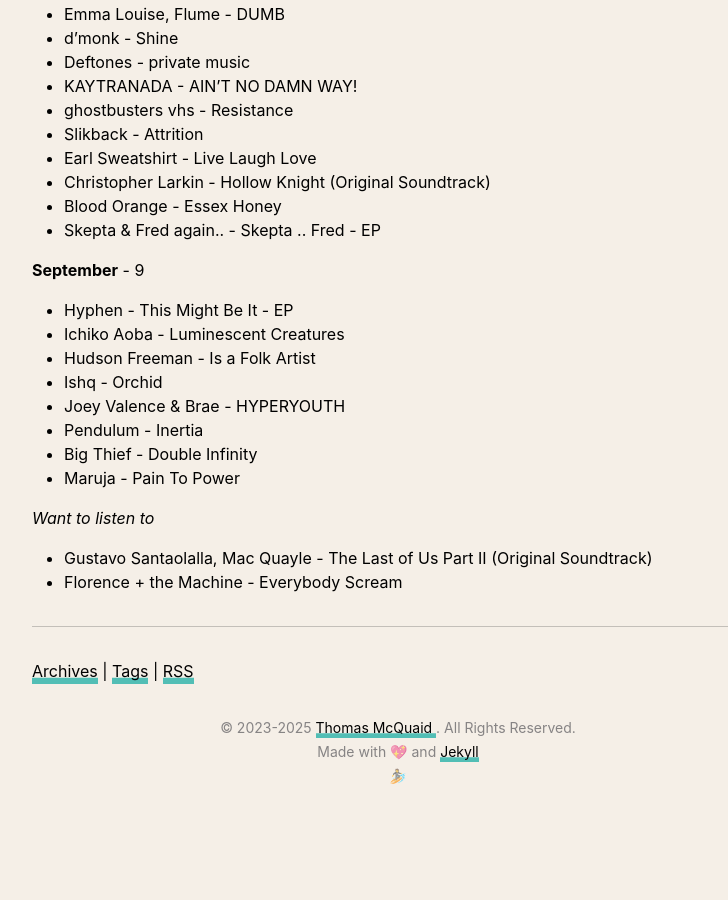
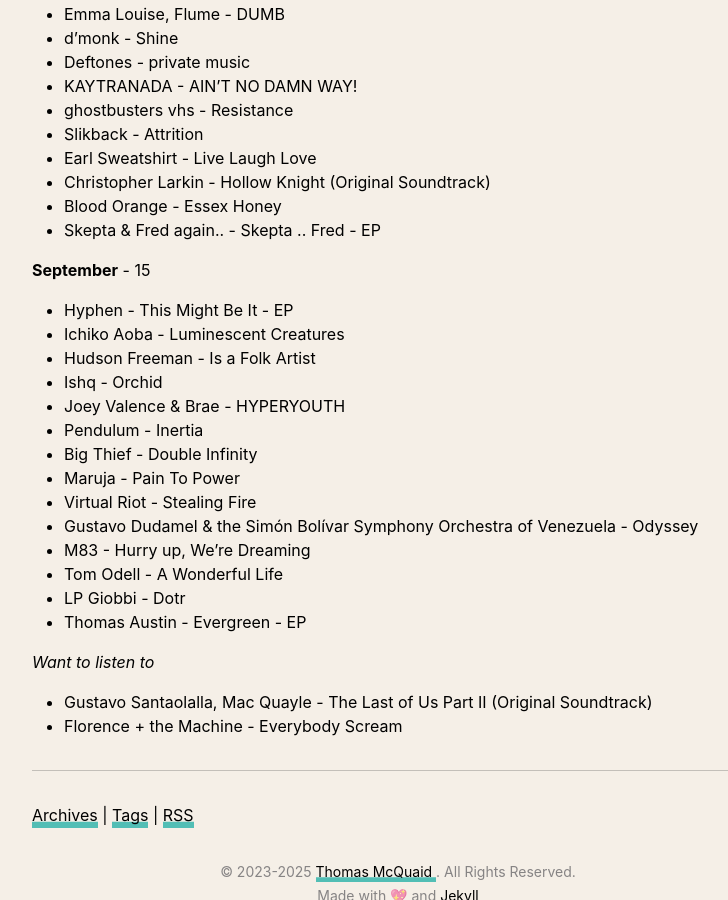
Before and after one commit to thomasmcquaidee/thomasmcquaidee.github.io, a Jekyll site: the page built from _posts/2025-01-21-listening-to-more-albums.md, in a window 1280 px wide and 900 px high, scrolled down 5030 px. Shown: the whole window, without its empty margins (242-970 px from the left). Built offline with Jekyll 4.4.1, drawn with Linux system fonts in a browser that asks for light colours; before the commit the page ends 5833 px from its top, so only the background shows below that; some of the changed text lies outside the part shown.

Commit message:
Update 2025-01-21-listening-to-more-albums.md

```diff
--- a/_posts/2025-01-21-listening-to-more-albums.md
+++ b/_posts/2025-01-21-listening-to-more-albums.md
@@ -208,7 +208,7 @@
 - Blood Orange - Essex Honey
 - Skepta & Fred again.. - Skepta .. Fred - EP
 
-**September** - 9
+**September** - 15
 - Hyphen - This Might Be It - EP
 - Ichiko Aoba - Luminescent Creatures
 - Hudson Freeman - Is a Folk Artist
@@ -217,6 +217,12 @@
 - Pendulum - Inertia
 - Big Thief - Double Infinity
 - Maruja - Pain To Power
+- Virtual Riot - Stealing Fire
+- Gustavo Dudamel & the Simón Bolívar Symphony Orchestra of Venezuela - Odyssey
+- M83 - Hurry up, We're Dreaming
+- Tom Odell - A Wonderful Life
+- LP Giobbi - Dotr
+- Thomas Austin - Evergreen - EP
 
 *Want to listen to*
 - Gustavo Santaolalla, Mac Quayle - The Last of Us Part II (Original Soundtrack)
```
Also changed, not shown: other parts of _posts/2025-01-21-listening-to-more-albums.md (+1 -1 lines).
